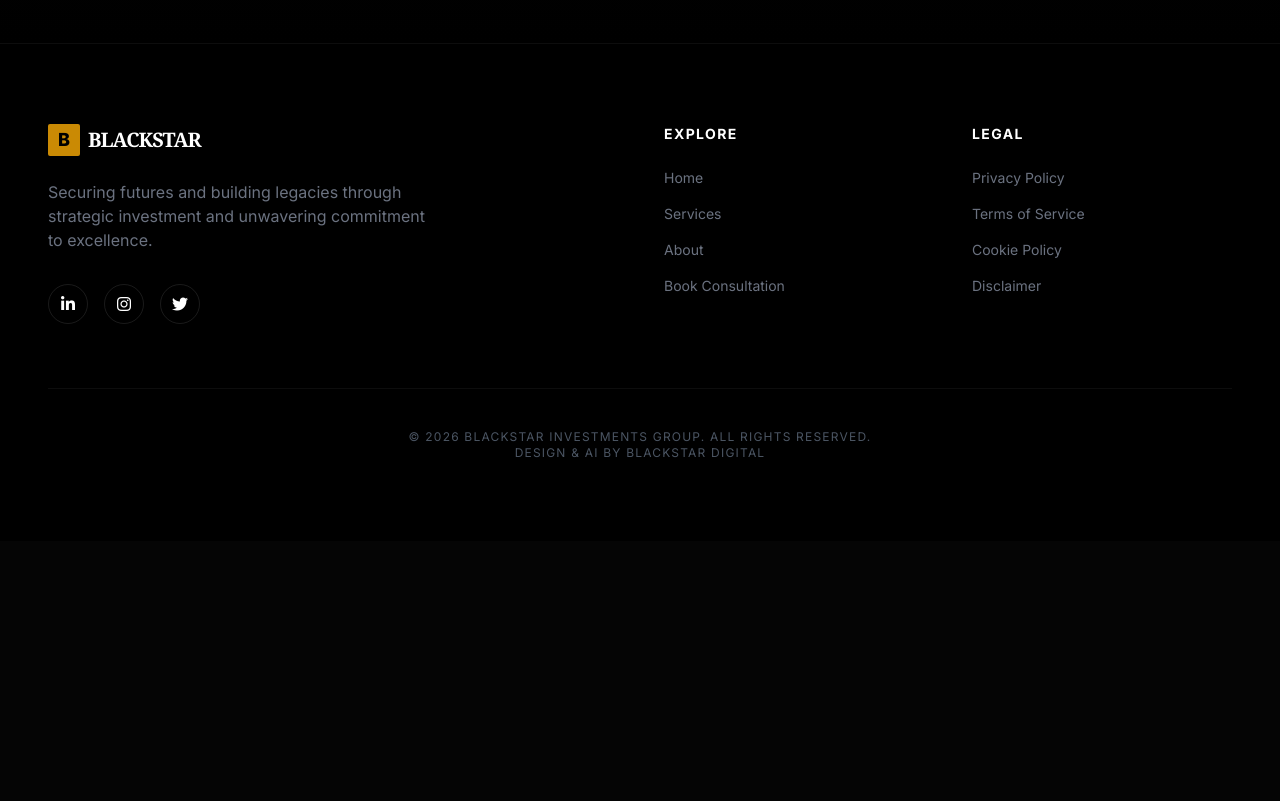
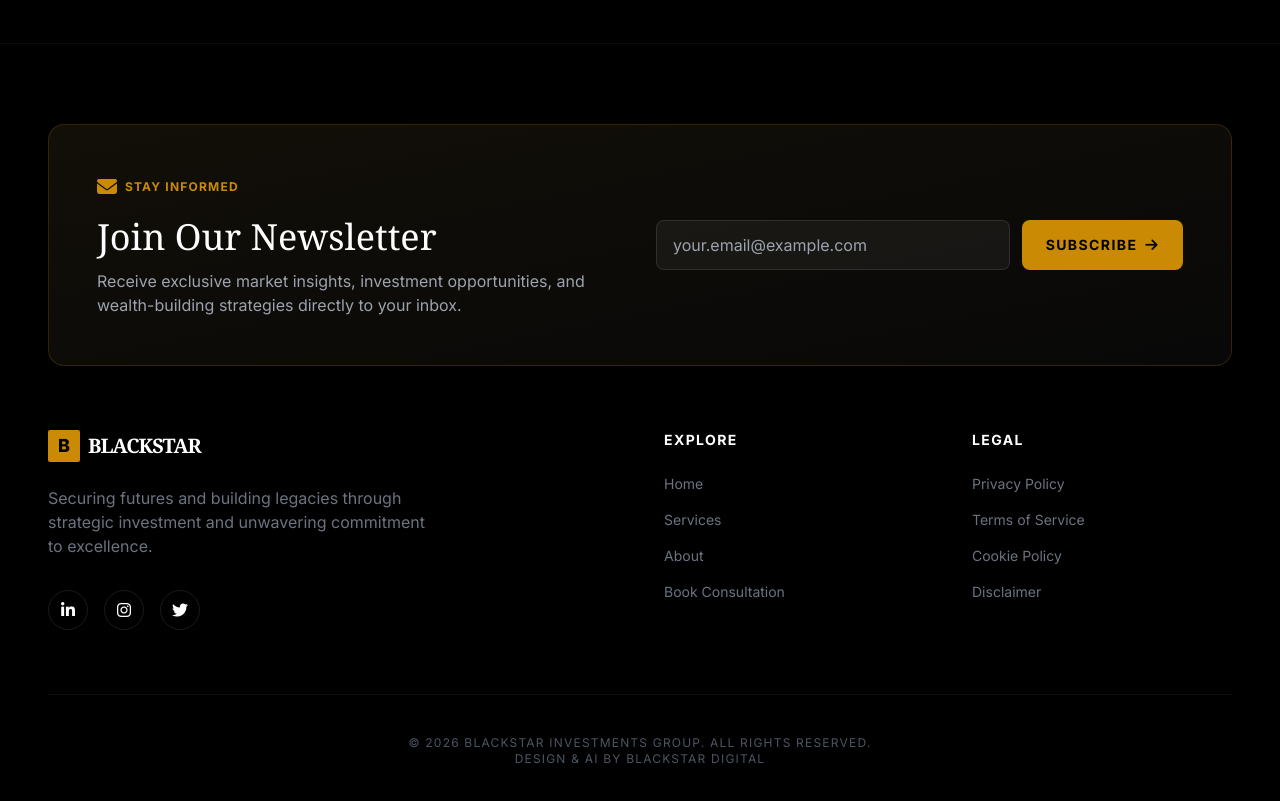
Before and after one commit to harvfi/real-estate, a React (Vite) app: page / in a window 1280 px wide. Shown: the part 4840-5641 px from the top of the page. Before the commit the page ends 5381 px from the top, so only its background shows below. Built offline with nearby package versions, Linux system fonts and the light colour scheme; no server answers.

Commit message:
Add newsletter signup feature to footer

```diff
--- a/components/Footer.tsx
+++ b/components/Footer.tsx
@@ -1,10 +1,86 @@
 
-import React from 'react';
+
+import React, { useState } from 'react';
 
 const Footer: React.FC = () => {
+  const [email, setEmail] = useState('');
+  const [newsletterStatus, setNewsletterStatus] = useState<'idle' | 'sending' | 'success'>('idle');
+
+  const handleNewsletterSubmit = (e: React.FormEvent) => {
+    e.preventDefault();
+    if (!email) return;
+
+    setNewsletterStatus('sending');
+
+    // Simulate API call
+    setTimeout(() => {
+      setNewsletterStatus('success');
+      setEmail('');
+      setTimeout(() => setNewsletterStatus('idle'), 5000);
+    }, 1500);
+  };
+
   return (
     <footer className="bg-black py-20 border-t border-white/5">
       <div className="max-w-7xl mx-auto px-6 md:px-12">
+        {/* Newsletter Section */}
+        <div className="mb-16 glass-panel p-8 md:p-12 rounded-2xl border border-yellow-600/20 bg-gradient-to-br from-yellow-600/5 to-transparent">
+          <div className="grid md:grid-cols-2 gap-8 items-center">
+            <div>
+              <div className="flex items-center space-x-2 mb-4">
+                <i className="fas fa-envelope text-yellow-600 text-xl"></i>
+                <span className="text-xs uppercase tracking-widest text-yellow-600 font-bold">Stay Informed</span>
+              </div>
+              <h3 className="text-3xl md:text-4xl font-serif mb-3">Join Our Newsletter</h3>
+              <p className="text-gray-400">
+                Receive exclusive market insights, investment opportunities, and wealth-building strategies directly to your inbox.
+              </p>
+            </div>
+
+            <div>
+              {newsletterStatus === 'success' ? (
+                <div className="flex items-center space-x-3 bg-green-600/10 border border-green-600/30 rounded-lg p-4 animate-fadeIn">
+                  <div className="w-10 h-10 bg-green-600 rounded-full flex items-center justify-center flex-shrink-0">
+                    <i className="fas fa-check text-black"></i>
+                  </div>
+                  <div>
+                    <p className="font-bold text-green-400">Welcome to the Circle!</p>
+                    <p className="text-sm text-gray-400">Check your inbox for confirmation.</p>
+                  </div>
+                </div>
+              ) : (
+                <form onSubmit={handleNewsletterSubmit} className="flex flex-col sm:flex-row gap-3">
+                  <input
+                    type="email"
+                    value={email}
+                    onChange={(e) => setEmail(e.target.value)}
+                    placeholder="your.email@example.com"
+                    required
+                    className="flex-1 bg-white/5 border border-white/10 rounded-lg px-4 py-3 focus:outline-none focus:border-yellow-600 transition-colors"
+                  />
+                  <button
+                    type="submit"
+                    disabled={newsletterStatus === 'sending'}
+                    className="px-6 py-3 bg-yellow-600 text-black font-bold rounded-lg hover:bg-yellow-500 transition-all uppercase tracking-widest text-sm flex items-center justify-center space-x-2 disabled:opacity-50"
+                  >
+                    {newsletterStatus === 'sending' ? (
+                      <>
+                        <i className="fas fa-circle-notch animate-spin"></i>
+                        <span>Joining...</span>
+                      </>
+                    ) : (
+                      <>
+                        <span>Subscribe</span>
+                        <i className="fas fa-arrow-right"></i>
+                      </>
+                    )}
+                  </button>
+                </form>
+              )}
+            </div>
+          </div>
+        </div>
+
         <div className="grid md:grid-cols-4 gap-12 mb-16">
           <div className="col-span-2">
             <div className="flex items-center space-x-2 mb-6">
```
